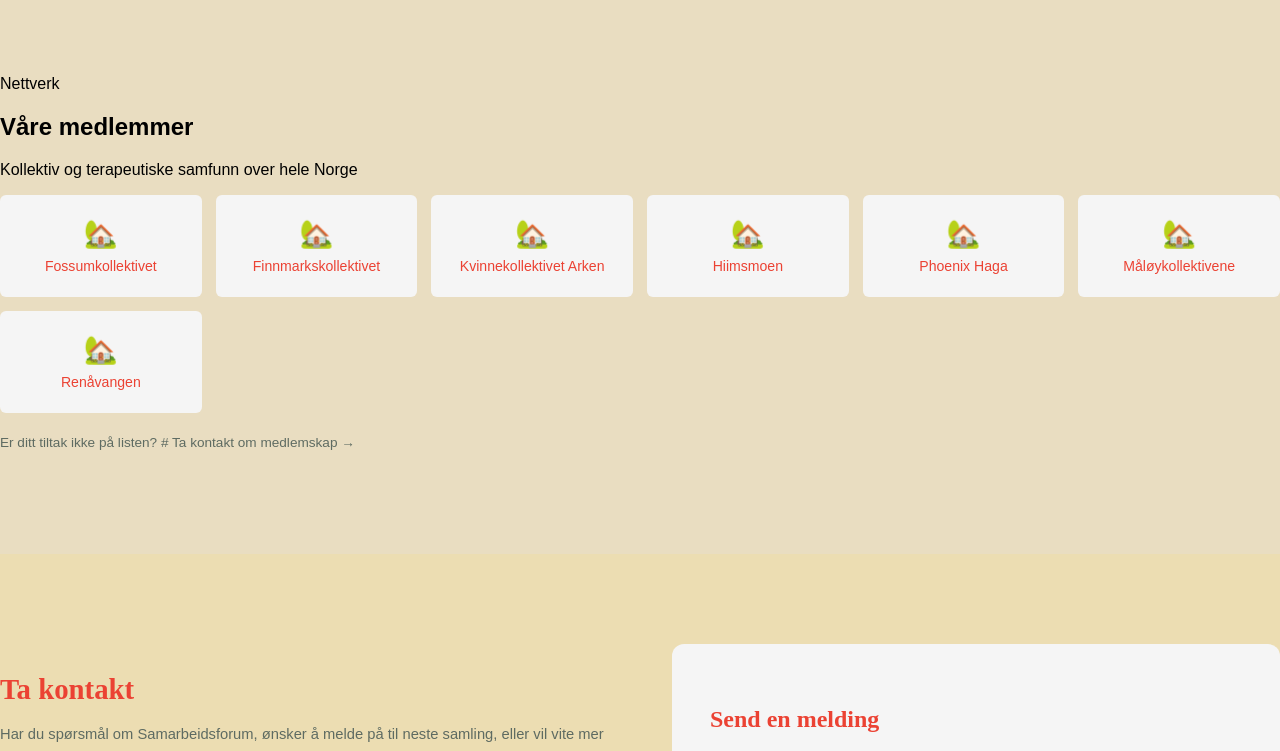
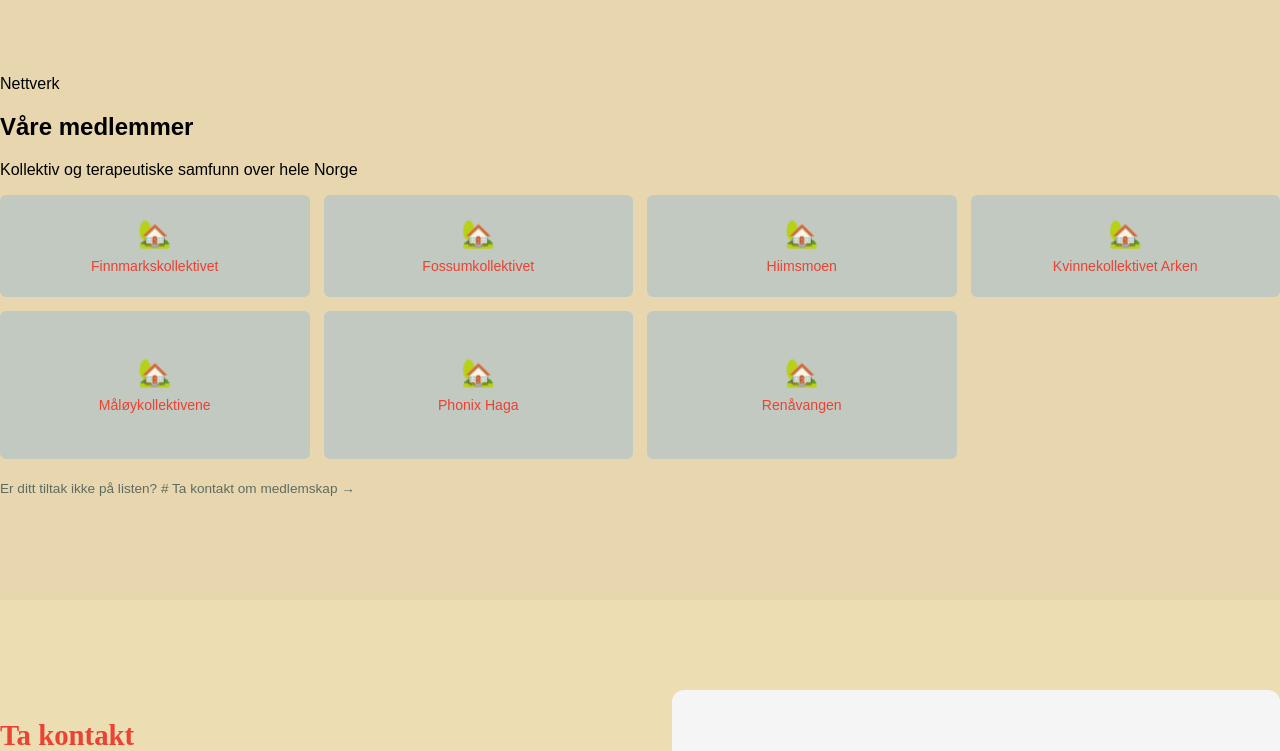
Before and after one commit to Laykajenta/Samarbeidsforum, a React (Vite) app in the folder felleskapsbasert/: page / in a window 1280 px wide. Shown: the part 1815-2566 px from the top of the page. Built offline with nearby package versions, Linux system fonts and the light colour scheme.

Commit message:
Laget klikkbare kort på medlemmer

```diff
--- a/felleskapsbasert/src/components/Members.jsx
+++ b/felleskapsbasert/src/components/Members.jsx
@@ -11,50 +11,85 @@ export default function Members() {
         </div>
 
         <div className="members-grid">
-          <div className="member-card">
+            <a
+            href="https://www.finnmarkskollektivet.no/"
+            target="_blank"
+            className="member-card"
+            rel="noopener noreferrer"
+          >
             <div className="icon">🏡</div>
-            <div className="name">Fossumkollektivet</div>
-          </div>
+            <div className="name"> Finnmarkskollektivet</div>
+          </a>
+          <a
+            href="https://www.fossumkollektivet.no/"
+            target="_blank"
+            className="member-card"
+            rel="noopener noreferrer"
+          >
+            <div className="icon">🏡</div>
+            <div className="name"> Fossumkollektivet</div>
+          </a>
+ <a
+            href="https://hiimsmoen.no/"
+            target="_blank"
+            className="member-card"
+            rel="noopener noreferrer"
+          >
+            <div className="icon">🏡</div>
+            <div className="name"> Hiimsmoen</div>
+          </a>
+          <a
+            href="https://www.arkenkvinner.no/"
+            target="_blank"
+            className="member-card"
+            rel="noopener noreferrer"
+          >
+            <div className="icon">🏡</div>
+            <div className="name"> Kvinnekollektivet Arken</div>
+          </a>
 
-          <div className="member-card">
-            <div className="icon">🏡</div>
-            <div className="name">Finnmarkskollektivet</div>
-          </div>
 
-          <div className="member-card">
-            <div className="icon">🏡</div>
-            <div className="name">Kvinnekollektivet Arken</div>
-          </div>
 
-          <div className="member-card">
-            <div className="icon">🏡</div>
-            <div className="name">Hiimsmoen</div>
-          </div>
 
-          <div className="member-card">
-            <div className="icon">🏡</div>
-            <div className="name">Phoenix Haga</div>
-          </div>
-
-          <div className="member-card">
+          <a
+               href="https://www.maloykollektivene.no/"
+            target="_blank"
+            className="member-card"
+            rel="noopener noreferrer">
+            <div className="member-card">
             <div className="icon">🏡</div>
             <div className="name">Måløykollektivene</div>
-          </div>
-
-          <div className="member-card">
+          </div></a>
+          <a
+               href="https://www.phoenixhaga.no/"
+            target="_blank"
+            className="member-card"
+            rel="noopener noreferrer">
+            <div className="member-card">
+            <div className="icon">🏡</div>
+            <div className="name">Phonix Haga</div>
+          </div></a>
+          <a
+               href="https://renavangen.no/"
+            target="_blank"
+            className="member-card"
+            rel="noopener noreferrer">
+            <div className="member-card">
             <div className="icon">🏡</div>
             <div className="name">Renåvangen</div>
-          </div>
+          </div></a>
+
+
+
+
+
         </div>
 
         <p className="members-note">
-          Er ditt tiltak ikke på listen?{" "}
-          #
-            Ta kontakt om medlemskap →
-
+          Er ditt tiltak ikke på listen? # Ta kontakt om medlemskap →
         </p>
       </div>
     </section>
   );
 }
-``
+``;
--- a/felleskapsbasert/src/styles/components/members.css
+++ b/felleskapsbasert/src/styles/components/members.css
@@ -4,11 +4,11 @@
 }
 .members-grid {
   display: grid;
-  grid-template-columns: repeat(auto-fill, minmax(190px, 1fr));
+  grid-template-columns: repeat(auto-fill, minmax(250px, 1fr));
   gap: 14px;
 }
 .member-card {
-  background: var(--white);
+  background: var(--member-card);
   border-radius: 6px;
   padding: 22px 18px;
   text-align: center;
--- a/felleskapsbasert/src/styles/components/news.css
+++ b/felleskapsbasert/src/styles/components/news.css
@@ -8,7 +8,7 @@
   gap: 24px;
 }
 .news-card {
-  background: var(--white);
+  background: var(--logo-tekst);
   border-radius: 12px;
   overflow: hidden;
   box-shadow: var(--shadow);
--- a/felleskapsbasert/src/styles/tokens.css
+++ b/felleskapsbasert/src/styles/tokens.css
@@ -1,11 +1,12 @@
 :root {
   --nav: #eb4233;
   --bakgrunn: #e9d8a6dc;
-  --bakgrunn-2: #e9ddc1;
+  --bakgrunn-2: #e8d7ae;
   --tekst-nav: #403332;
   --tittel: #c93e40;
   --logo-tekst: #fcefea;
   --aktiv-link: #3b1de2;
   --mid: #5e6b62;
   --white: #f5f5f5;
+  --member-card: #c1c9c1;
 }
```
Also changed, not shown: felleskapsbasert/src/assets/members/Fossum.jpg (added).
